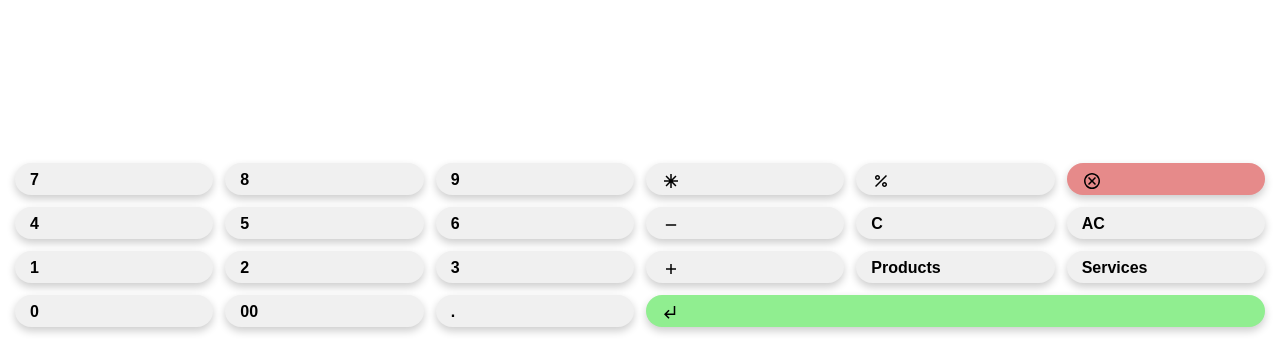
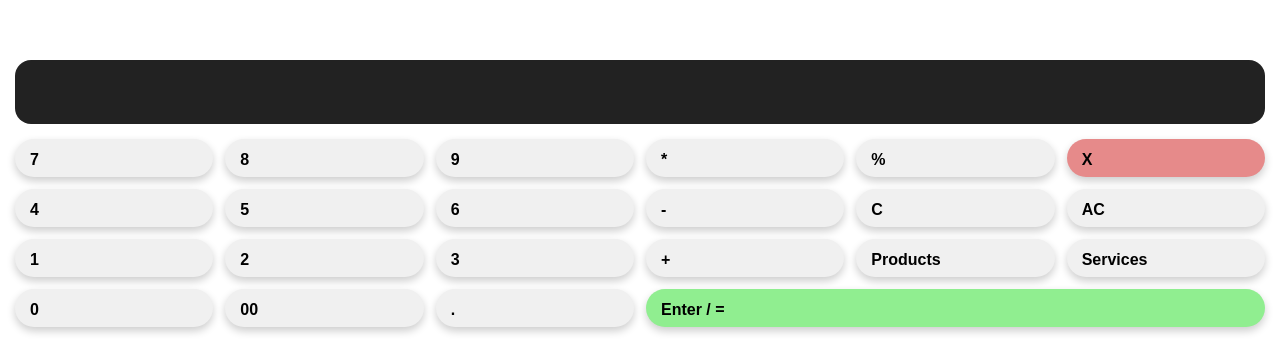
Before and after one commit to mrcocgn/lni.cashier, a React (Vite) app in the folder client/: page / in a window 1280 px wide. Shown: the part 458-800 px from the top of the page. Built offline with nearby package versions, Linux system fonts and the light colour scheme.

Commit message:
feat: enhance calculator functionality and fix font path in CSS

```diff
--- a/client/src/app/components/calculator/Calculator.css
+++ b/client/src/app/components/calculator/Calculator.css
@@ -1,3 +1,15 @@
+.display {
+  background: #222;
+  color: #fff;
+  font-size: 1.6rem;
+  padding: 12px 16px;
+  border-radius: 16px;
+  margin: 12px 15px 0 15px;
+  text-align: right;
+  min-height: 40px;
+}
+
+
 .calculator {
   position: fixed;
   bottom: 0;
@@ -21,7 +33,7 @@
   border: none;
   border-radius: 25px;
   box-shadow: var(--box-shadow);
-  padding: 8px 8px 0px 15px
+  padding: 12px 8px 8px 15px
 }
 
 .div1 {
--- a/client/src/app/components/calculator/Calculator.tsx
+++ b/client/src/app/components/calculator/Calculator.tsx
@@ -1,31 +1,57 @@
 import "./Calculator.css";
+import { useState } from "react";
 
 function Calculator() {
+  const [input, setInput] = useState("");
+
+  const handleClick = (value: string) => {
+    switch (value) {
+      case "AC":
+        setInput("");
+        break;
+      case "C":
+        setInput(prev => prev.slice(0, -1));
+        break;
+      case "Enter / =":
+        try {
+          setInput(eval(input).toString());
+        } catch {
+          setInput("Error");
+        }
+        break;
+      case "X":
+        setInput(prev => prev.slice(0, -1));
+        break;
+      case "Products":
+      case "Services":
+        alert(`TODO: Open ${value} panel`);
+        break;
+      default:
+        setInput(prev => prev + value);
+        break;
+    }
+  };
+
+  const buttons = [
+    "7", "8", "9", "*", "%", "X",
+    "4", "5", "6", "-", "C", "AC",
+    "1", "2", "3", "+", "Products", "Services",
+    "0", "00", ".", "Enter / ="
+  ];
+
   return (
     <div className="calculator">
+      <div className="display">{input}</div>
       <div className="parent">
-        <div className="div1 children">7</div>
-        <div className="div2 children">8</div>
-        <div className="div3 children">9</div>
-        <div className="div4 children"><svg xmlns="http://www.w3.org/2000/svg" height="20px" viewBox="0 -960 960 960" width="20px" fill="black"><path d="M444-144v-249L268-217l-51-51 176-176H144v-72h249L217-692l51-51 176 176v-249h72v249l176-176 51 51-176 176h249v72H567l176 176-51 51-176-176v249h-72Z"/></svg></div>
-        <div className="div5 children"><svg xmlns="http://www.w3.org/2000/svg" height="20px" viewBox="0 -960 960 960" width="20px" fill="black"><path d="M311.8-528q-49.8 0-84.8-35.2t-35-85q0-49.8 35.2-84.8t85-35q49.8 0 84.8 35.2t35 85q0 49.8-35.2 84.8t-85 35Zm.2-72q20 0 34-14t14-34q0-20-14-34t-34-14q-20 0-34 14t-14 34q0 20 14 34t34 14Zm335.8 408q-49.8 0-84.8-35.2t-35-85q0-49.8 35.2-84.8t85-35q49.8 0 84.8 35.2t35 85q0 49.8-35.2 84.8t-85 35Zm.2-72q20 0 34-14t14-34q0-20-14-34t-34-14q-20 0-34 14t-14 34q0 20 14 34t34 14Zm-405 72-51-51 525-525 51 51-525 525Z"/></svg></div>
-        <div className="div6 children"><svg xmlns="http://www.w3.org/2000/svg" height="20px" viewBox="0 -960 960 960" width="20px" fill="black"><path d="m339-288 141-141 141 141 51-51-141-141 141-141-51-51-141 141-141-141-51 51 141 141-141 141 51 51ZM480-96q-79 0-149-30t-122.5-82.5Q156-261 126-331T96-480q0-80 30-149.5t82.5-122Q261-804 331-834t149-30q80 0 149.5 30t122 82.5Q804-699 834-629.5T864-480q0 79-30 149t-82.5 122.5Q699-156 629.5-126T480-96Zm0-72q130 0 221-91t91-221q0-130-91-221t-221-91q-130 0-221 91t-91 221q0 130 91 221t221 91Zm0-312Z"/></svg></div>
-        <div className="div7 children">4</div>
-        <div className="div8 children">5</div>
-        <div className="div9 children">6</div>
-        <div className="div10 children"><svg xmlns="http://www.w3.org/2000/svg" height="20px" viewBox="0 -960 960 960" width="20px" fill="black"><path d="M232-444v-72h496v72H232Z"/></svg></div>
-        <div className="div11 children">C</div>
-        <div className="div12 children">AC</div>
-        <div className="div13 children">1</div>
-        <div className="div14 children">2</div>
-        <div className="div15 children">3</div>
-        <div className="div16 children"><svg xmlns="http://www.w3.org/2000/svg" height="20px" viewBox="0 -960 960 960" width="20px" fill="black"><path d="M444-444H240v-72h204v-204h72v204h204v72H516v204h-72v-204Z"/></svg></div>
-        <div className="div17 children">Products</div>
-        <div className="div18 children">Services</div>
-        <div className="div19 children">0</div>
-        <div className="div20 children">00</div>
-        <div className="div21 children">.</div>
-        <div className="div22 children"><svg xmlns="http://www.w3.org/2000/svg" height="18px" viewBox="0 -960 960 960" width="18px" fill="black"><path d="M400-120 160-360l241-241 56 57-144 144h367v-400h80v480H313l144 143-57 57Z"/></svg></div>
+        {buttons.map((label, index) => (
+          <div
+            key={index}
+            className={`div${index + 1} children`}
+            onClick={() => handleClick(label)}
+          >
+            {label}
+          </div>
+        ))}
       </div>
     </div>
   );
--- a/client/src/index.css
+++ b/client/src/index.css
@@ -1,7 +1,7 @@
 @font-face {
     font-family: 'Comfortaa', 'sans-serif';
     font-style: normal;
-    src: url('/Comfortaa.ttf') format('truetype');
+    src: url('./Comfortaa.ttf') format('truetype');
 }
 
 body {
```
